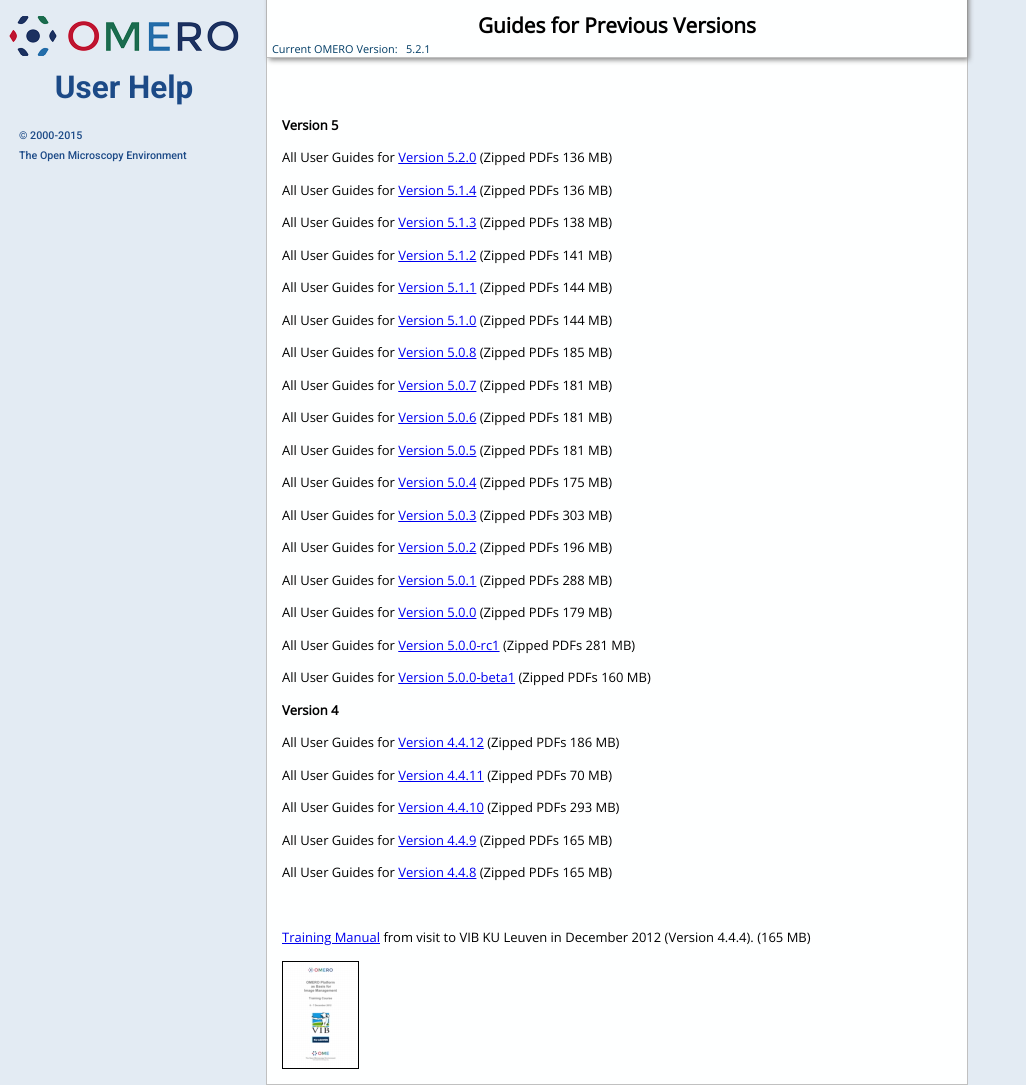
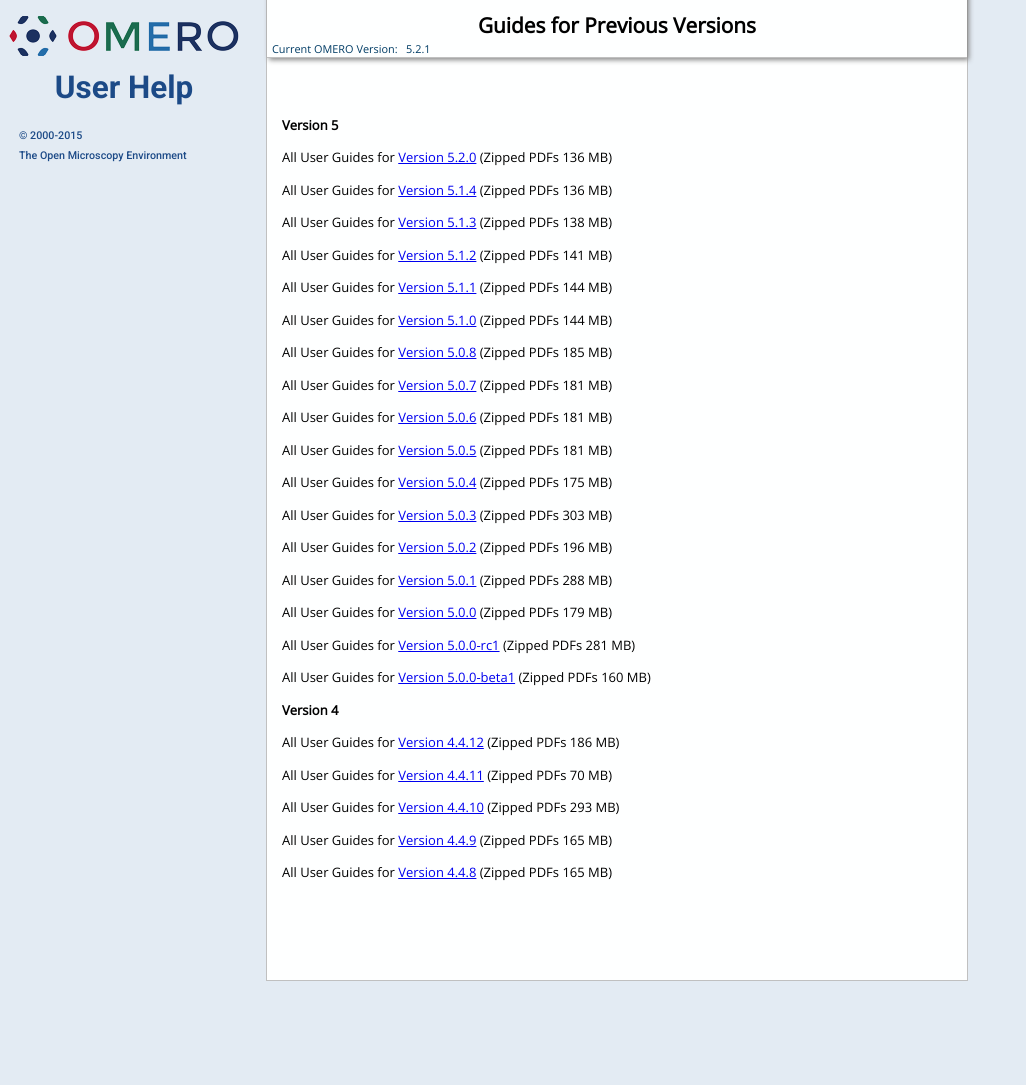
Before and after one commit to snoopycrimecop/ome-help, a Jekyll site: the page built from previous.html, in a window 1280 px wide. Shown: the whole page, without its empty margins (0-1026 px from the left). Built offline with Jekyll 4.4.1, drawn with Linux system fonts in a browser that asks for light colours; Markdown is read by kramdown in place of the engine named in the settings; after the commit the page ends 981 px from its top, so only the background shows below that.

Commit message:
Removing VIDB download and adding new Training Course PDF

```diff
--- a/previous.html
+++ b/previous.html
@@ -59,21 +59,6 @@
 <p>All User Guides for <a href="http://downloads.openmicroscopy.org/help/archives/OMERO_User_Guides_4_4_8.zip">Version 4.4.8</a> (Zipped PDFs 165 MB)</p>
 
 <div class="line-block">
-  <div class="line"><br /></div> <!-- end #line -->
-</div> <!-- end #line-block -->
-
-<p><a href="http://downloads.openmicroscopy.org/help/pdfs/vib-training-manual.pdf" target="_blank">Training Manual</a> from visit to VIB KU Leuven in December 2012 (Version 4.4.4). (165 MB)</p>
-<p><a href="http://downloads.openmicroscopy.org/help/pdfs/vib-training-manual.pdf" target="_blank"><img src="images/thumbnails/vib_thumbnail.jpg" width="75" height="106" alt="VIB Thumbnail" class="float-left" /></a></p>
-
-<div class="line-block">
-<div class="line"><br /></div> <!-- end #line -->
-</div> <!-- end #line-block -->
-
-<div class="line-block">
-<div class="line"><br /></div> <!-- end #line -->
-</div> <!-- end #line-block -->
-
-<div class="line-block">
 <div class="line"><br /></div> <!-- end #line -->
 </div> <!-- end #line-block -->
 
--- a/resources.html
+++ b/resources.html
@@ -13,6 +13,10 @@
 <p>We suggest using an A5 &#39;Getting Started with OMERO&#39; brochure which can be customised with your institution's server details. Generic UK and USA versions are in the downloads folder <a href="http://downloads.openmicroscopy.org/help/resources/a5-brochure/" target="_blank">a5-brochure</a>, as Word&reg; Docs for editing, or as generic PDFs.</p>
 
 <p>This generally helps the participants in the training session to get started and logged in with minimal confusion.</p>
+
+<p>We have edited and assembled the PDFs we routinely use for a training session into a single <a href="http://downloads.openmicroscopy.org/help/resources/omero-training-manual.pdf">OMERO Training Manual</a> (97.3 MB) document with a customisable cover page. The appropriate date and a custom logo can be added by editing the  <a href="http://downloads.openmicroscopy.org/help/archives/OMERO_User_Guides_5_2_1.zip">training-manual-cover-sheet.doc</a> template and replacing the cover page in the PDF.</p>
+
+<p>Sections or pages can be added or removed from the PDF using Preview on Mac OSX or Adode Acrobat.</p>
 
 <p>You can also select appropriate sections in the User Help website, and download the individual PDFs of the pages using the link at the top right of each page. These have been formatted for printing.</p>
 
```
